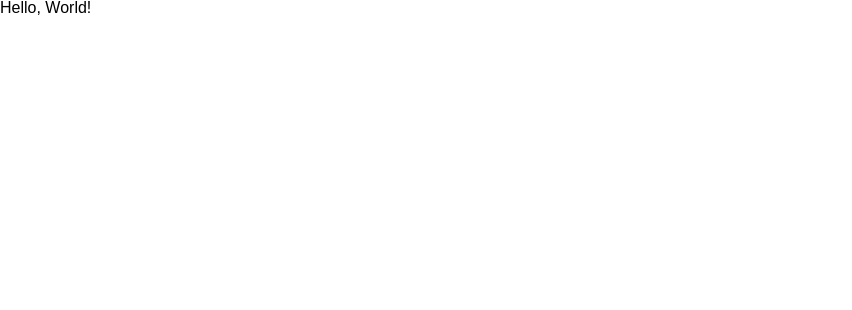
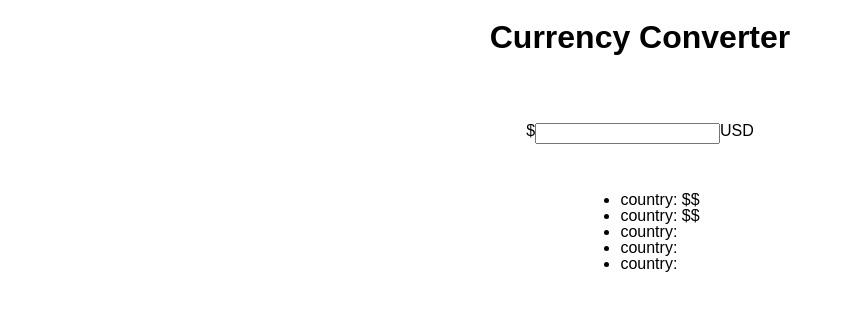
Before and after one commit to kfric/currency-converter, a React (Create React App) app: page / in a window 1280 px wide. Shown: the top 310 px of the page, without its empty margins (0-852 px from the left). Built offline with nearby package versions, Linux system fonts and the light colour scheme.

Commit message:
Initail HTML and CSS

```diff
--- a/src/App.jsx
+++ b/src/App.jsx
@@ -1,5 +1,25 @@
 import React from 'react'
 
 export function App() {
-  return <div>Hello, World!</div>
+  return (
+    <div>
+      <header>
+        <h1>Currency Converter</h1>
+      </header>
+      <main>
+        <section>
+          $<input type="text" /> USD
+        </section>
+        <section>
+          <ul>
+            <li>country: $$ </li>
+            <li>country: $$</li>
+            <li>country: </li>
+            <li>country: </li>
+            <li>country: </li>
+          </ul>
+        </section>
+      </main>
+    </div>
+  )
 }
--- a/src/index.scss
+++ b/src/index.scss
@@ -10,3 +10,15 @@ body {
   margin: 0;
   min-height: 100%;
 }
+
+header {
+  display: flex;
+  justify-content: center;
+  padding-bottom: 3rem;
+}
+
+section {
+  display: flex;
+  justify-content: center;
+  margin-bottom: 2rem;
+}
```
